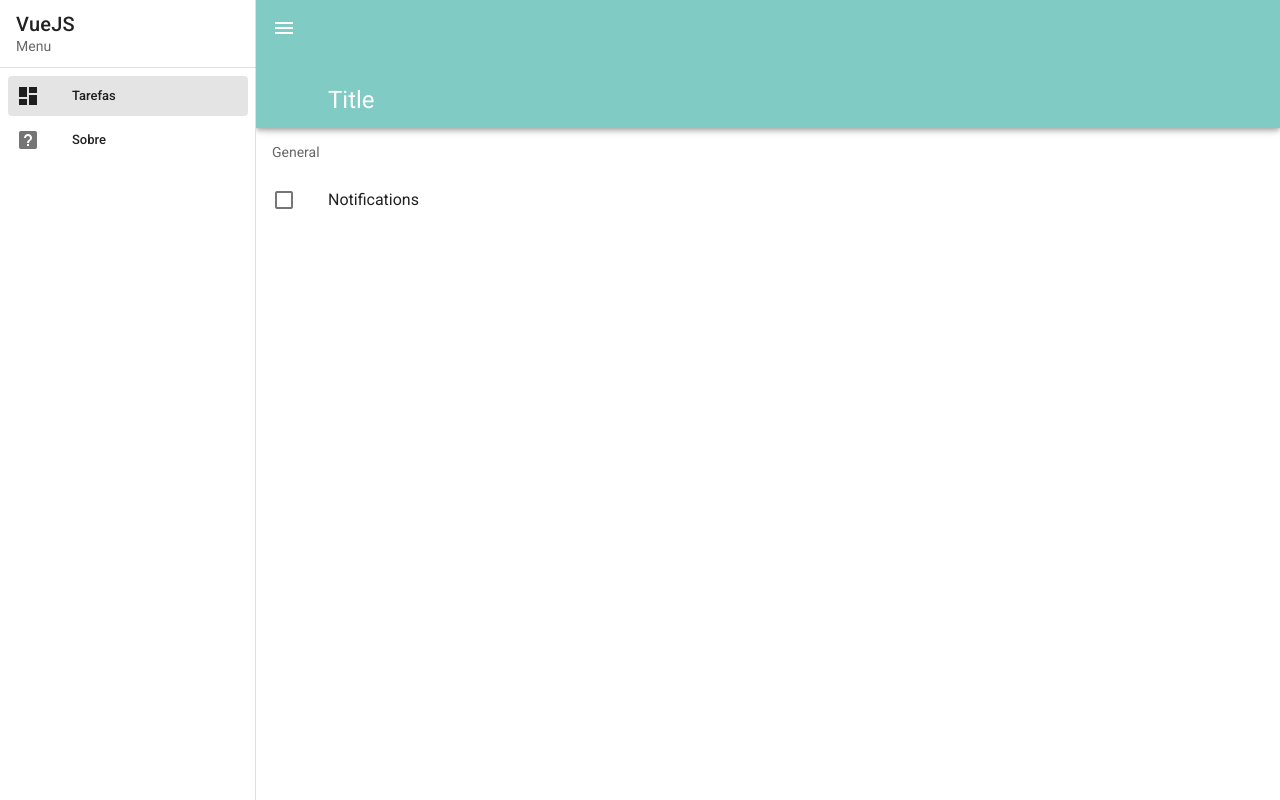
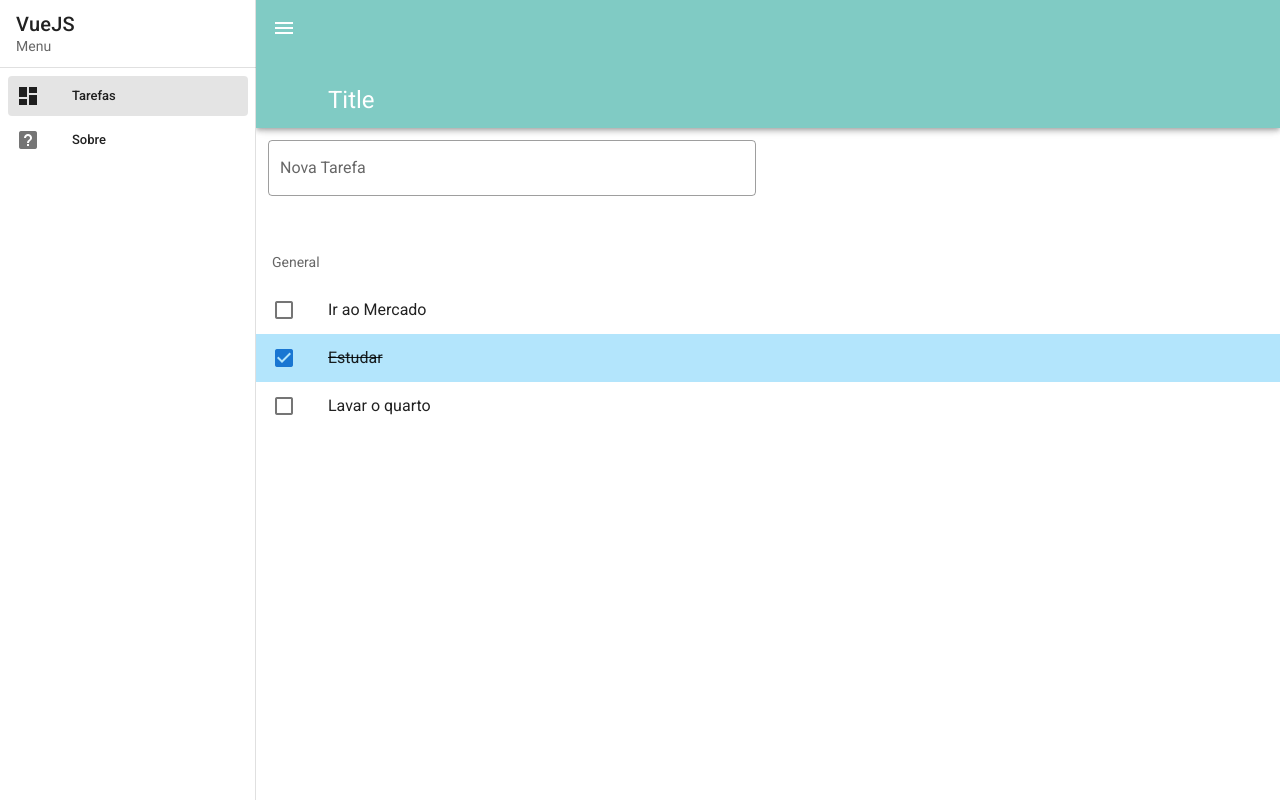
Before and after one commit to morais948/vue-todo, a Vue app: page / in a window 1280 px wide. Built offline with nearby package versions, Linux system fonts and the light colour scheme.

Commit message:
marcando tarefas como concluidas :memo:

```diff
--- a/src/components/tarefas/Tarefa.vue
+++ b/src/components/tarefas/Tarefa.vue
@@ -1,13 +1,20 @@
 <template>
     <div>
-        <v-list-item>
-            <template v-slot:default="{ active }">
+        <v-list-item
+            :class="{ 'light-blue lighten-4' : tarefa.concluido }"
+            @click="tarefa.concluido = !tarefa.concluido"
+        >
+            <template v-slot:default="{}">
                 <v-list-item-action>
-                    <v-checkbox :input-value="active"></v-checkbox>
+                    <v-checkbox :input-value="tarefa.concluido"></v-checkbox>
                 </v-list-item-action>
 
                 <v-list-item-content>
-                    <v-list-item-title>Notifications</v-list-item-title>
+                    <v-list-item-title
+                        :class="{'text-decoration-line-through'
+                            : tarefa.concluido }">
+                            {{ tarefa.titulo }}
+                        </v-list-item-title>
                 </v-list-item-content>
             </template>
         </v-list-item>
@@ -16,7 +23,10 @@
 
 <script>
 export default {
-    name: 'Tarefa'
+    name: 'Tarefa',
+    props: [
+        'tarefa'
+    ]
 }
 </script>
 
--- a/src/views/Tarefas.vue
+++ b/src/views/Tarefas.vue
@@ -1,5 +1,19 @@
 <template>
     <div>
+
+        <v-col
+            cols="12"
+            sm="6"
+        >
+            <v-text-field
+                v-model="novaTarefa"
+                label="Nova Tarefa"
+                outlined
+                clearable
+                @keyup.enter="handleAddTarefa"
+            ></v-text-field>
+        </v-col>
+
         <v-list
             flat
             subheader
@@ -7,12 +21,16 @@
             <v-subheader>General</v-subheader>
 
             <v-list-item-group
-                v-model="settings"
                 multiple
                 active-class=""
             >
-
-            <Tarefa />
+            <div
+                v-for="(tarefa, i) in tarefas" :key="i"
+            >
+                <Tarefa
+                    :tarefa="tarefa"
+                />
+            </div>
 
             </v-list-item-group>
         </v-list>
@@ -29,8 +47,28 @@ export default {
     },
     data() {
         return {
-            settings: [],
+            novaTarefa: null,
+            tarefas: [
+                {
+                    titulo: 'Ir ao Mercado',
+                    concluido: false
+                },
+                {
+                    titulo: 'Estudar',
+                    concluido: true
+                },
+                {
+                    titulo: 'Lavar o quarto',
+                    concluido: false
+                },
+            ]
         }
     },
+    methods: {
+        handleAddTarefa(){
+            this.tarefas.push({ titulo: this.novaTarefa, concluido: false })
+            this.novaTarefa = null
+        }
+    }
 };
 </script>
```
